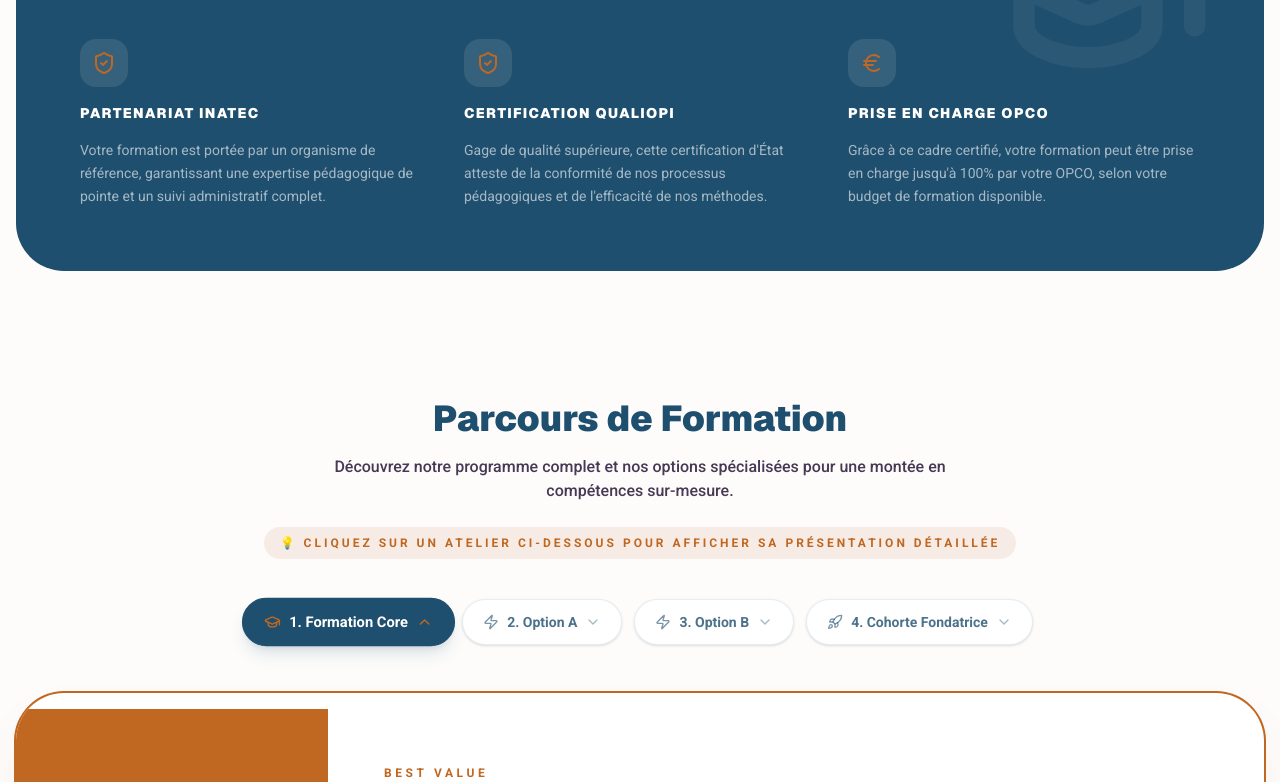
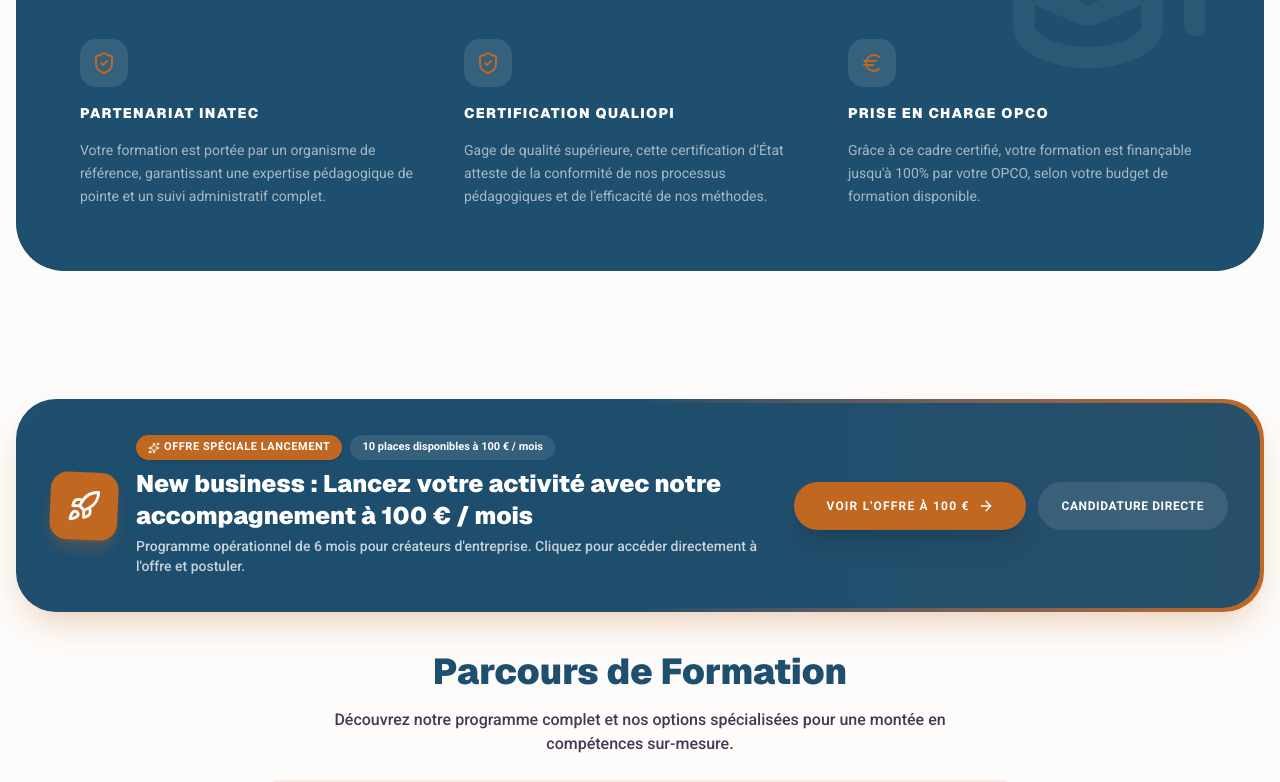
Before and after one commit to leonie-droid/Alkymya, a React (Vite) app: page /ateliers in a window 1280 px wide. Shown: the part 880-1662 px from the top of the page. Built offline with nearby package versions, Linux system fonts and the light colour scheme; no server answers.

Commit message:
refactor: rename Cohorte Fondatrice to New business
Update terminology across the application to reflect the rebranding of "Cohorte Fondatrice" to "New business" in documentation, UI components, email notifications, and internal tracking.

```diff
--- a/src/components/Footer.tsx
+++ b/src/components/Footer.tsx
@@ -60,7 +60,7 @@ export default function Footer() {
               Mentions Légales
             </Link>
             <a href="/cohorte-fondatrice.html" className="hover:text-accent transition-colors">
-              Cohorte Fondatrice
+              New business
             </a>
             <button
               type="button"
--- a/src/pages/Ateliers.tsx
+++ b/src/pages/Ateliers.tsx
@@ -21,7 +21,8 @@ import {
   Lightbulb,
   Layers,
   Sparkle,
-  PackageCheck
+  PackageCheck,
+  Wallet
 } from "lucide-react";
 import { motion, AnimatePresence } from 'motion/react';
 import { useState, useEffect } from "react";
@@ -101,23 +102,23 @@ const ateliers = [
     }
   },
   {
-    id: "cohorte-fondatrice",
-    title: "4. Cohorte Fondatrice : De l'idée à une présence digitale autonome",
+    id: "new-business",
+    title: "4. New business : De l'idée à une présence digitale autonome",
     subtitle: "Un accompagnement opérationnel de 6 mois pour lancer votre site, clarifier votre offre et créer une stratégie digitale que vous pilotez vous-même.",
     price: "100 € / mois",
     priceNote: "Tarif fondateur (10 places) · 6 mois",
     format: "Accompagnement opérationnel sur 6 mois (3 à 4h de travail personnel par semaine).",
     content: "Parcours complet : Cadrer (M1) · Concevoir (M2) · Construire (M3) · Publier (M4) · Diffuser (M5) · Convertir (M6).",
     deliverables: "Le Kit de Lancement : Site web complet publié, charte graphique opérationnelle, 3 fiches offres irrésistibles, modèle de pitch, compteurs analytics, boîte à outils gratuite et grille d'actions.",
-    included: "Mentorat opérationnel par Cyril Garnier, ateliers collectifs de cohorte, revues individuelles régulières et accès continu aux ressources.",
+    included: "Mentorat opérationnel par Cyril Garnier, ateliers collectifs de studio new business, revues individuelles régulières et accès continu aux ressources.",
     link: "/cohorte-fondatrice.html",
     linkText: "Déposer ma candidature (10 places)",
     icon: Rocket,
-    tag: "Nouveau • Cohorte Fondatrice",
+    tag: "Nouveau • New business",
     highlight: true,
     presentation: {
       tagline: "Le parcours d'accompagnement privilégié pour lancer votre écosystème digital sans jamais dépendre d'une agence.",
-      description: "Vous avez une expertise solide, une entreprise en création ou un projet innovant, mais vous ne savez pas comment le présenter en ligne de manière percutante ? La Cohorte Fondatrice réunit 10 porteurs de projets dans un format d'accompagnement hybride combinant mentorat individuel de haut vol par Cyril Garnier, émulation de groupe et ateliers d'application hebdomadaires. En 6 mois, vous passez de l'idée abstraite à un site web professionnel publié, une offre irrésistible et une stratégie d'acquisition claire.",
+      description: "Vous avez une expertise solide, une entreprise en création ou un projet innovant, mais vous ne savez pas comment le présenter en ligne de manière percutante ? Le programme New business réunit 10 créateurs d'entreprise et porteurs de projets dans un format d'accompagnement hybride combinant mentorat individuel de haut vol par Cyril Garnier, émulation de groupe et ateliers d'application hebdomadaires. En 6 mois, vous passez de l'idée abstraite à un site web professionnel publié, une offre irrésistible et une stratégie d'acquisition claire.",
       target: "Solopreneurs, consultants, créateurs d'entreprise, experts indépendants et professionnels en transition qui veulent une présence digitale de haut standing sans budget d'agence exorbitant.",
       keyPoints: [
         "Mois 1 — Cadrer : Définition de votre proposition de valeur unique et structuration de 3 offres commerciales irrésistibles",
@@ -127,8 +128,9 @@ const ateliers = [
         "Mois 5 — Diffuser : Stratégie de publication de contenus percutants et rituels de visibilité sur les canaux pertinents",
         "Mois 6 — Convertir : Optimisation du parcours client, mise en place des formulaires de captation et plan d'action d'acquisition sur 12 mois"
       ],
-      pedagogy: "Accompagnement intensif de 6 mois pour garantir une attention personnalisée de l'équipe Alkymya à chaque étape de votre progression.",
-      deliverablesDetailed: "Le 'Kit de Lancement' complet : votre site web en ligne, vos fiches offres finalisées, vos templates de communication et un tableau de bord de pilotage personnalisé."
+      pedagogy: "Accompagnement intensif de 6 mois pour garantir une attention personnalisée de l'équipe Alkymya à chaque étape de votre progression dans ce studio new business.",
+      deliverablesDetailed: "Le 'Kit de Lancement' complet : votre site web en ligne, vos fiches offres finalisées, vos templates de communication et un tableau de bord de pilotage personnalisé.",
+      toolBudgetNote: "À prévoir : néanmoins, il faut prévoir un portefeuille d'environ 50€ pour les outils d'IA nécessaires aux étapes pratiques."
     }
   }
 ];
@@ -276,7 +278,7 @@ export default function Ateliers() {
 
           <div className="relative z-10">
             <h2 className="text-3xl md:text-4xl font-heading font-black text-white mb-6">
-              Une formation d'excellence, 100% financée.
+              Une formation d'excellence, finançable.
             </h2>
             <p className="text-white/70 text-lg mb-12 max-w-2xl">
               Parce que la montée en compétences ne doit pas être un frein financier, nous avons mis en place un cadre rigoureux pour vous partager notre expertise :
@@ -307,7 +309,7 @@ export default function Ateliers() {
                 </div>
                 <h3 className="text-white font-black uppercase tracking-widest text-sm">Prise en charge OPCO</h3>
                 <p className="text-white/60 text-sm leading-relaxed">
-                  Grâce à ce cadre certifié, votre formation peut être prise en charge jusqu'à 100% par votre OPCO, selon votre budget de formation disponible.
+                  Grâce à ce cadre certifié, votre formation est finançable jusqu'à 100% par votre OPCO, selon votre budget de formation disponible.
                 </p>
               </div>
             </div>
@@ -316,6 +318,76 @@ export default function Ateliers() {
 
         {/* Modules Section */}
         <div className="mb-24">
+          {/* Bannière animée de promotion pour l'offre à 100€ */}
+          <motion.div
+            initial={{ opacity: 0, y: -15, scale: 0.98 }}
+            animate={{ opacity: 1, y: 0, scale: 1 }}
+            transition={{ duration: 0.5, ease: "easeOut" }}
+            className="mb-10"
+          >
+            <motion.div
+              animate={{
+                boxShadow: [
+                  "0 10px 30px -10px rgba(192, 103, 33, 0.2)",
+                  "0 20px 40px -10px rgba(192, 103, 33, 0.4)",
+                  "0 10px 30px -10px rgba(192, 103, 33, 0.2)"
+                ]
+              }}
+              transition={{ repeat: Infinity, duration: 3, ease: "easeInOut" }}
+              className="relative overflow-hidden rounded-[2.5rem] bg-gradient-to-r from-deep-blue via-[#1F4F6E] to-copper-orange p-1"
+            >
+              <div className="bg-deep-blue/95 rounded-[2.4rem] p-6 md:p-8 flex flex-col md:flex-row items-center justify-between gap-6 backdrop-blur-sm">
+                <div className="flex items-center gap-5 text-center md:text-left">
+                  <motion.div
+                    animate={{ rotate: [0, -10, 10, -5, 5, 0], scale: [1, 1.1, 1] }}
+                    transition={{ repeat: Infinity, duration: 4, ease: "easeInOut" }}
+                    className="h-16 w-16 rounded-2xl bg-copper-orange text-white flex items-center justify-center flex-shrink-0 shadow-lg shadow-copper-orange/30 mx-auto md:mx-0"
+                  >
+                    <Rocket className="h-8 w-8" />
+                  </motion.div>
+                  <div>
+                    <div className="flex flex-wrap items-center justify-center md:justify-start gap-2 mb-2">
+                      <span className="px-3 py-1 rounded-full bg-copper-orange text-white text-[11px] font-black uppercase tracking-wider shadow-sm flex items-center gap-1">
+                        <Sparkles className="h-3 w-3" /> Offre Spéciale Lancement
+                      </span>
+                      <span className="px-3 py-1 rounded-full bg-white/10 text-white text-[11px] font-bold">
+                        {cohorteStatus?.isSoldOut ? "Tarif Standard : 200 € / mois" : `${cohorteStatus?.remainingPlaces ?? 10} places disponibles à 100 € / mois`}
+                      </span>
+                    </div>
+                    <h3 className="text-xl md:text-2xl font-heading font-black text-white">
+                      New business : Lancez votre activité avec notre accompagnement à 100 € / mois
+                    </h3>
+                    <p className="text-white/75 text-sm font-medium mt-1">
+                      Programme opérationnel de 6 mois pour créateurs d'entreprise. Cliquez pour accéder directement à l'offre et postuler.
+                    </p>
+                  </div>
+                </div>
+
+                <div className="flex-shrink-0 flex items-center gap-3 w-full md:w-auto">
+                  <motion.a
+                    href="#atelier-new-business"
+                    onClick={(e) => {
+                      e.preventDefault();
+                      scrollToAndOpenAtelier('new-business');
+                    }}
+                    whileHover={{ scale: 1.05 }}
+                    whileTap={{ scale: 0.95 }}
+                    className="w-full md:w-auto px-8 py-4 rounded-full bg-copper-orange text-white font-black text-xs uppercase tracking-widest hover:bg-white hover:text-deep-blue transition-all shadow-xl flex items-center justify-center gap-2 cursor-pointer"
+                  >
+                    <span>Voir l'offre à 100 €</span>
+                    <ArrowRight className="h-4 w-4" />
+                  </motion.a>
+                  <a
+                    href="/cohorte-fondatrice.html"
+                    className="hidden sm:inline-flex px-6 py-4 rounded-full bg-white/10 hover:bg-white/20 text-white font-bold text-xs uppercase tracking-wider transition-all items-center justify-center text-center"
+                  >
+                    Candidature directe
+                  </a>
+                </div>
+              </div>
+            </motion.div>
+          </motion.div>
+
           <div className="text-center mb-10">
             <h2 className="text-4xl font-heading font-black text-deep-blue mb-4">Parcours de Formation</h2>
             <p className="text-muted-foreground font-medium max-w-2xl mx-auto mb-6">
@@ -365,11 +437,11 @@ export default function Ateliers() {
                 : atelier.price;
 
               const displayPriceNote = isCohorte
-                ? (isSoldOut ? "Tarif standard · 6 mois (Cohorte fondatrice complète)" : `Tarif fondateur (${remaining} place${remaining > 1 ? 's' : ''} restante${remaining > 1 ? 's' : ''}) · 6 mois`)
+                ? (isSoldOut ? "Tarif standard · 6 mois (New business complet)" : `Tarif fondateur (${remaining} place${remaining > 1 ? 's' : ''} restante${remaining > 1 ? 's' : ''}) · 6 mois`)
                 : atelier.priceNote || "Tarif HT";
 
               const displayTag = isCohorte
-                ? (isSoldOut ? "Programme Continu • Tarif Standard" : "Nouveau • Cohorte Fondatrice")
+                ? (isSoldOut ? "Programme Continu • Tarif Standard" : "Nouveau • New business")
                 : atelier.tag;
 
               const displayBadge = isCohorte
@@ -461,6 +533,12 @@ export default function Ateliers() {
                             <p className="text-deep-blue/80 font-medium leading-relaxed text-xs md:text-sm">
                               {atelier.included || atelier.deliverables}
                             </p>
+                            {atelier.presentation.toolBudgetNote && (
+                              <div className="mt-3 pt-3 border-t border-deep-blue/10 flex items-center gap-2 text-copper-orange text-xs font-semibold">
+                                <Wallet className="h-3.5 w-3.5 flex-shrink-0" />
+                                <span>* Prévoir un portefeuille de ~50 € pour les outils d'IA</span>
+                              </div>
+                            )}
                           </div>
                           {atelier.link && (
                             <div className="mt-4 pt-4 border-t border-deep-blue/10" onClick={(e) => e.stopPropagation()}>
@@ -614,6 +692,18 @@ export default function Ateliers() {
                               </div>
                             </div>
 
+                            {/* Note budget outils IA le cas échéant */}
+                            {atelier.presentation.toolBudgetNote && (
+                              <div className="bg-amber-500/10 border border-amber-500/30 p-4 md:p-5 rounded-2xl flex items-center gap-3 text-deep-blue">
+                                <div className="h-8 w-8 rounded-xl bg-amber-500/20 text-amber-700 flex items-center justify-center flex-shrink-0 font-black">
+                                  *
+                                </div>
+                                <p className="text-xs md:text-sm font-medium text-deep-blue/90">
+                                  <span className="font-bold text-deep-blue">Note pratique :</span> Néanmoins, il faut prévoir un portefeuille d'environ 50€ pour les abonnements et crédits aux outils d'IA utilisés durant le programme.
+                                </p>
+                              </div>
+                            )}
+
                             {/* Barre d'action finale */}
                             <div className="p-6 md:p-8 bg-deep-blue text-white rounded-3xl flex flex-col sm:flex-row items-center justify-between gap-6">
                               <div>
--- a/src/pages/FAQ.tsx
+++ b/src/pages/FAQ.tsx
@@ -76,23 +76,43 @@ const faqCategories: FAQCategory[] = [
     items: [
       {
         question: "Quels types de formations propose Alkymya ?",
-        answer: "Alkymya propose une expertise complète pour transformer votre organisation avec l'IA, structurée autour de trois piliers : Explorer (formations sur-mesure), Transformer (prototypage et intégration de l'IA), et Partager (conseil stratégique et mentorat)."
+        answer: "Alkymya propose une expertise complète pour transformer votre organisation avec l'IA, structurée autour de trois piliers : Explorer (formations sur-mesure et acculturation), Transformer (prototypage rapide, agents IA et intégration no-code), et Partager (conseil stratégique, mentorat et transmission)."
       },
       {
-        question: "Qu'est-ce que l'atelier \"Ateliers d'Innovation IA\" ?",
-        answer: "Les Ateliers d'Innovation IA sont des sprints intensifs de 2 jours pour transformer vos idées en prototypes fonctionnels grâce à l'IA générative."
+        question: "Qu'est-ce que le programme \"Formation Core IA\" (Best Value) ?",
+        answer: "La Formation Core est notre programme complet de 14h réparties sur 4 demi-journées pour maîtriser la stack IA (prompt engineering avancé, studio graphique & branding, rédaction stratégique, synthèse décisionnelle et prototypage audiovisuel). Elle est certifiée Qualiopi via notre partenaire INATEC et finançable jusqu'à 100% par votre OPCO."
       },
       {
-        question: "En quoi consiste la formation \"L'IA pour les Pros\" ?",
-        answer: "\"L'IA pour les Pros\" est une formation 100% opérationnelle pour gagner en productivité avec les versions professionnelles des outils d'IA."
+        question: "En quoi consistent les options \"Agents IA\" et \"App No-Code\" ?",
+        answer: "Ce sont deux ateliers intensifs de 3h30 (500 € HT chacun) : l'Option A permet de concevoir et déployer 3 agents intelligents autonomes interconnectés à vos outils (Slack, Notion, CRM via Make/Zapier) ; l'Option B permet de concevoir une application web interne sur-mesure dopée aux API d'IA (Gemini/GPT) sans écrire de code."
+      },
+      {
+        question: "Qu'est-ce que l'offre \"New business\" (studio new business) ?",
+        answer: (
+          <div className="space-y-3">
+            <p>
+              Le programme <strong>New business</strong> est un accompagnement opérationnel de 6 mois réservé aux créateurs d'entreprise, solopreneurs et indépendants. Il permet de passer de l'idée à un écosystème digital autonome complet : site web en ligne, offres clarifiées, identité visuelle et plan d'acquisition.
+            </p>
+            <p>
+              Tarif de lancement : <strong>100 € / mois</strong> pour les 10 premières places (puis 200 € / mois). Ce parcours comprend du mentorat individuel avec Cyril Garnier et des ateliers collectifs hebdomadaires de studio new business.
+            </p>
+            <p className="text-sm bg-copper-orange/10 p-3 rounded-xl text-deep-blue font-medium">
+              * Note pratique : il convient de prévoir un portefeuille d'environ 50 € pour les abonnements aux outils d'IA utilisés durant le programme.
+            </p>
+          </div>
+        )
+      },
+      {
+        question: "Les formations Alkymya sont-elles finançables par un OPCO ?",
+        answer: "Oui ! Portée en partenariat avec l'école INATEC et disposant de la certification d'État Qualiopi, votre formation chez Alkymya est finançable jusqu'à 100% par votre OPCO, selon vos droits et votre budget de formation disponible."
+      },
+      {
+        question: "Quels établissements et entreprises font confiance à Alkymya ?",
+        answer: "Alkymya collabore avec des établissements prestigieux (HETIC, Ynov, IÉSEG, CFA Itis, Paris École de Management, etc.) et de nombreuses entreprises et institutions (SNCF, Fondation GRDF, Morning, Sealester, INATEC, Objectif Alternance)."
       },
       {
         question: "Qu'est-ce que le projet Métropolia ?",
-        answer: "Métropolia est un projet pédagogique et créatif sous la forme d'une dystopie cyberpunk. C'est une série narrative qui suit un personnage nommé LEONIE & LEONIA, explorant une dualité mystérieuse, inspirée par l'univers de Fritz Lang. Le projet est visible sur YouTube."
-      },
-      {
-        question: "Quels établissements font confiance à Alkymya ?",
-        answer: "Alkymya collabore avec les plus grandes écoles françaises (HEC Paris, ESCP, emlyon, IÉSEG, HETIC, etc.) et des entreprises innovantes."
+        answer: "Métropolia est un projet pédagogique et créatif sous la forme d'une dystopie cyberpunk. C'est une série narrative créée avec l'IA qui suit un personnage nommé LEONIE & LEONIA, explorant une dualité mystérieuse inspirée par l'univers de Fritz Lang, visible sur notre chaîne YouTube."
       }
     ]
   },
```
Also changed, not shown: src/api-server.ts (+6 -6 lines), public/llm.txt, public/llms.txt.
